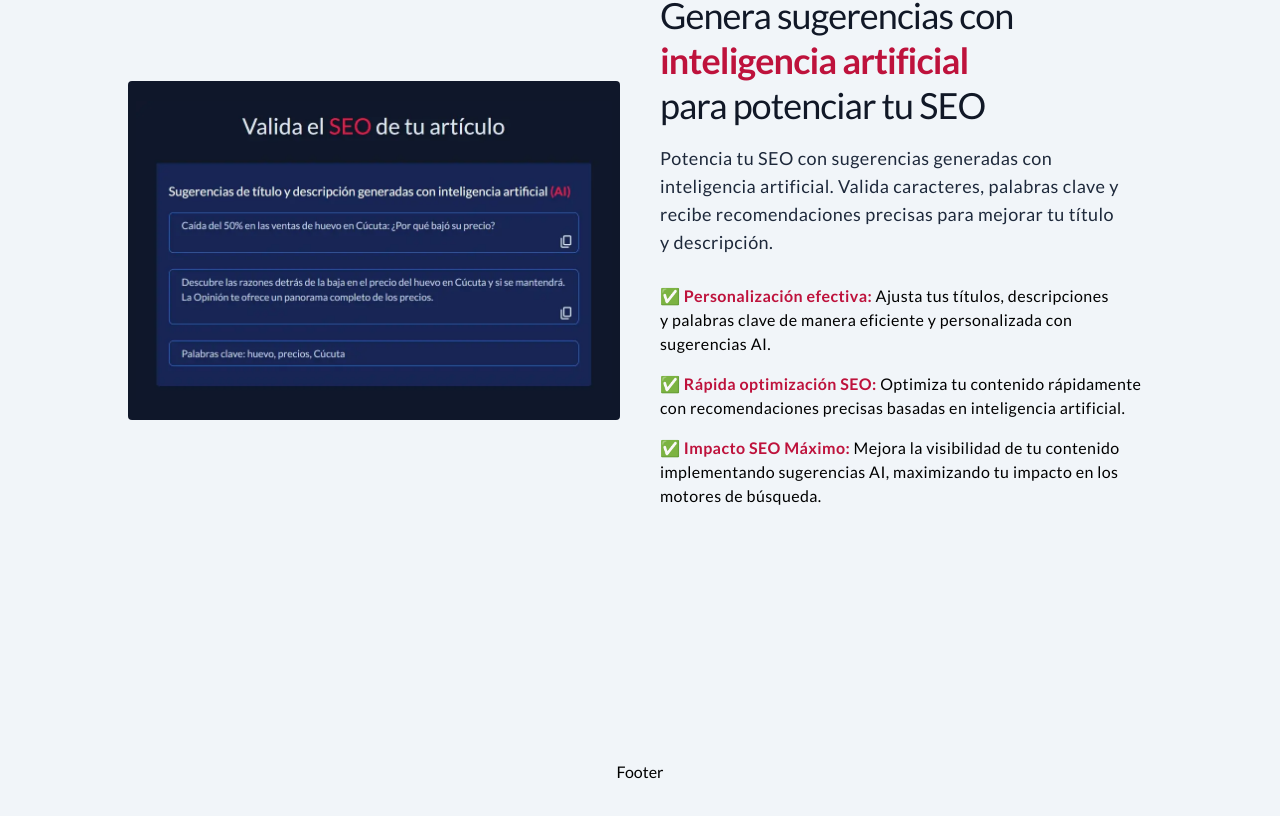
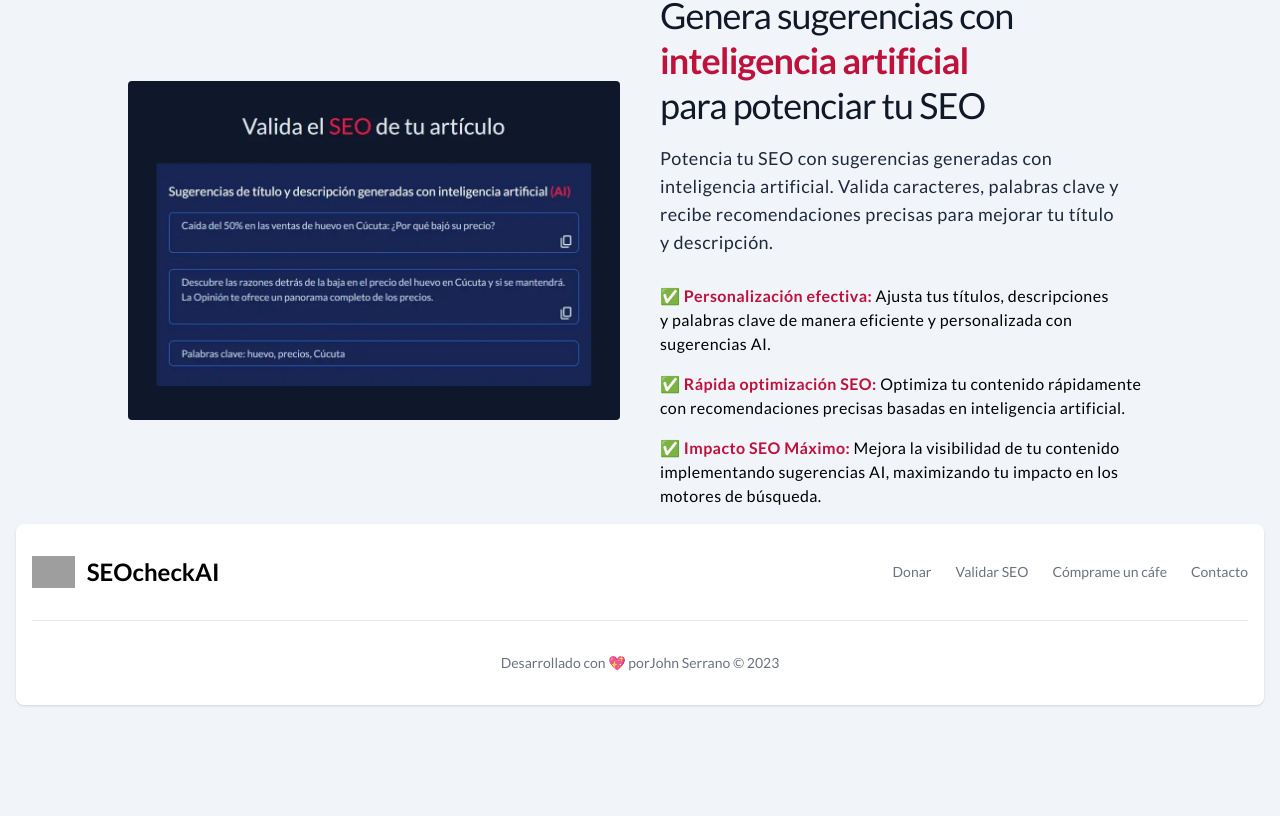
Before and after one commit to johnsi15/seocheck-ai, a Next.js app: page / in a window 1280 px wide. Shown: the part 1035-1851 px from the top of the page. After the commit the page ends 1756 px from the top, so only its background shows below. Built offline with nearby package versions, Linux system fonts and the light colour scheme; grey boxes are pictures that could not be loaded.

Commit message:
Changes styles footer

```diff
--- a/src/app/validar-seo/page.tsx
+++ b/src/app/validar-seo/page.tsx
@@ -36,9 +36,9 @@
         </h1>
         <FormSeoCheck />
 
+        <Donate />
+
         <Recommendations />
-
-        <Donate />
       </main>
     </>
   )
--- a/src/components/Donate.tsx
+++ b/src/components/Donate.tsx
@@ -1,6 +1,6 @@
 export function Donate() {
   return (
-    <section className='bg-slate-200 dark:bg-transparent  mt-16 rounded-xl dark:border-2 dark:border-slate-500'>
+    <section className='bg-slate-200 dark:bg-transparent  mt-[100px] rounded-xl dark:border-2 dark:border-slate-500'>
       <div className='py-8 px-4 mx-auto max-w-screen-xl sm:py-16 lg:px-6'>
         <div className='mx-auto max-w-screen-sm text-center'>
           <h2 className='mb-4 text-4xl tracking-tight font-extrabold leading-tight text-gray-900 dark:text-slate-200'>
--- a/src/components/Footer.tsx
+++ b/src/components/Footer.tsx
@@ -1,7 +1,44 @@
 export function Footer() {
   return (
-    <div className='mt-40 flex items-center min-h-52 justify-center'>
-      <p>Footer</p>
-    </div>
+    <footer className='bg-white rounded-lg shadow dark:bg-transparent m-4'>
+      <div className='w-full max-w-screen-xl mx-auto p-4 md:py-8'>
+        <div className='sm:flex sm:items-center sm:justify-between'>
+          <a href='https://flowbite.com/' className='flex items-center mb-4 sm:mb-0 space-x-3 rtl:space-x-reverse'>
+            <img src='https://flowbite.com/docs/images/logo.svg' className='h-8' alt='Flowbite Logo' />
+            <span className='self-center text-2xl font-semibold whitespace-nowrap dark:text-white'>SEOcheckAI</span>
+          </a>
+          <ul className='flex flex-wrap items-center mb-6 text-sm font-medium text-gray-500 sm:mb-0 dark:text-gray-400'>
+            <li>
+              <a href='#' className='hover:underline me-4 md:me-6'>
+                Donar
+              </a>
+            </li>
+            <li>
+              <a href='#' className='hover:underline me-4 md:me-6'>
+                Validar SEO
+              </a>
+            </li>
+            <li>
+              <a href='#' className='hover:underline me-4 md:me-6'>
+                Cómprame un cáfe
+              </a>
+            </li>
+            <li>
+              <a href='#' className='hover:underline'>
+                Contacto
+              </a>
+            </li>
+          </ul>
+        </div>
+        <hr className='my-6 border-gray-200 sm:mx-auto dark:border-gray-700 lg:my-8' />
+        <span className='block text-sm text-gray-500 sm:text-center dark:text-gray-400'>
+          Desarrollado con 💖 por
+          <a href='https://johnserrano.co/' className='hover:underline'>
+            John Serrano
+          </a>{' '}
+          © 2023
+        </span>
+      </div>
+    </footer>
   )
 }
```
